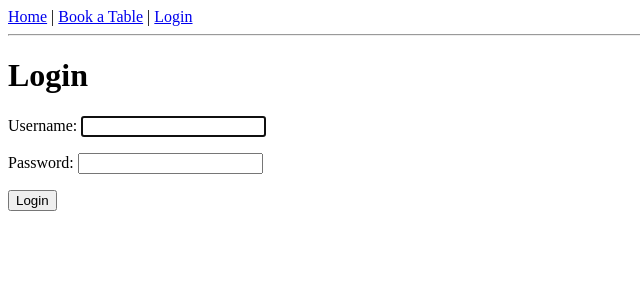
After one commit to liepinaievaa-maker/restaurant-bootshaus-booking-system, a Django app: page /accounts/login/ in a window 1280 px wide. The commit adds this page. Shown: the top 300 px of the page, without its empty margins (0-640 px from the left). Run offline with Django 5.2, Linux system fonts and the light colour scheme.

Commit message:
Add login logout and improve shared template structure

```diff
--- a/bookings/templates/bookings/base.html
+++ b/bookings/templates/bookings/base.html
@@ -8,6 +8,15 @@
     <nav>
         <a href="{% url 'home' %}">Home</a> |
         <a href="{% url 'create_booking' %}">Book a Table</a> |
+
+        {% if user.is_authenticated %}
+            <form action="{% url 'logout' %}" method="POST" style="display:inline;">
+                {% csrf_token %}
+                <button type="submit">Logout</button>
+            </form>
+        {% else %}
+            <a href="{% url 'login' %}">Login</a>
+        {% endif %}
     </nav>
 
     <hr>
--- /dev/null
+++ b/bookings/templates/registration/login.html
@@ -0,0 +1,11 @@
+{% extends 'bookings/base.html' %}
+
+{% block content %}
+    <h1>Login</h1>
+
+    <form method="POST">
+        {% csrf_token %}
+        {{ form.as_p }}
+        <button type="submit">Login</button>
+    </form>
+{% endblock %}
--- a/bootshaus/settings.py
+++ b/bootshaus/settings.py
@@ -111,6 +111,8 @@ USE_I18N = True
 
 USE_TZ = True
 
+LOGIN_REDIRECT_URL = '/'
+LOGOUT_REDIRECT_URL = '/'
 
 # Static files (CSS, JavaScript, Images)
 # https://docs.djangoproject.com/en/6.0/howto/static-files/
--- a/bootshaus/urls.py
+++ b/bootshaus/urls.py
@@ -15,11 +15,12 @@ Including another URLconf
     2. Add a URL to urlpatterns:  path('blog/', include('blog.urls'))
 """
 from django.contrib import admin
-from django.urls import path
+from django.urls import path, include
 from bookings.views import home, create_booking
 
 urlpatterns = [
     path('admin/', admin.site.urls),
     path('', home, name='home'),
     path('book/', create_booking, name='create_booking'),
+    path('accounts/', include('django.contrib.auth.urls')),
 ]
```
Also changed, not shown: db.sqlite3.
